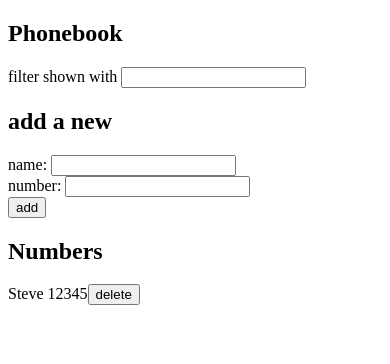
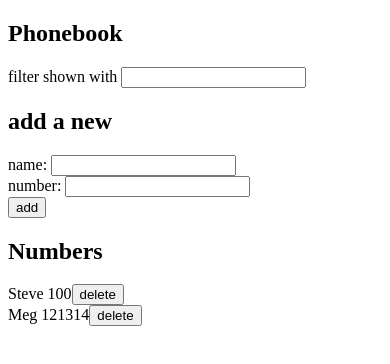
Before and after one commit to s-gas/full-stack-open, a React (Vite) app in the folder part2/phonebook/: page / in a window 390 px wide. Shown: the top 364 px of the page. Built offline with nearby package versions, Linux system fonts and the light colour scheme; data requests are answered from the project's data file.

Commit message:
Solve phonebook step 10: Implement PUT for updating phone number

```diff
--- a/part2/phonebook/db.json
+++ b/part2/phonebook/db.json
@@ -1,9 +1,14 @@
 {
   "persons": [
     {
-      "id": "1",
       "name": "Steve",
-      "number": "12345"
+      "number": "100",
+      "id": "1"
+    },
+    {
+      "name": "Meg",
+      "number": "121314",
+      "id": "1mR_-5dF6x0"
     }
   ],
   "$schema": "./node_modules/json-server/schema.json"
--- a/part2/phonebook/src/App.jsx
+++ b/part2/phonebook/src/App.jsx
@@ -36,10 +36,17 @@ const App = () => {
 
   const handleSubmit = (e) => {
     e.preventDefault();
-    if (persons.some((person) => person.name === newName)) {
-      alert(`${newName} is already added to phonebook`);
+    const newPerson = { name: newName, number: newNumber };
+    const person = persons.find((person) => person.name === newName);
+    if (person) {
+      if (confirm(`${newName} is already added to the phonebook, replcae the old number with a new one?`)) {
+        api
+          .update(newPerson, person.id)
+          .then(data => {
+            setPersons(persons.map((person) => person.id === data.id ? data : person));
+          });
+      }
     } else {
-      const newPerson = { name: newName, number: newNumber };
       api
         .create(newPerson)
         .then(data => {
--- a/part2/phonebook/src/services/persons.js
+++ b/part2/phonebook/src/services/persons.js
@@ -7,14 +7,19 @@ const getAll = () => {
   return req.then(res => res.data);
 }
 
-const create = (obj) => {
-  const req = axios.post(url, obj);
+const create = (entry) => {
+  const req = axios.post(url, entry);
   return req.then(res => res.data);
 }
 
-const remove = (person) => {
-  const req = axios.delete(`${url}/${person.id}`);
+const update = (entry, id) => {
+  const req = axios.put(`${url}/${id}`, entry);
   return req.then(res => res.data);
 }
 
-export default { getAll, create, remove }
+const remove = (entry) => {
+  const req = axios.delete(`${url}/${entry.id}`);
+  return req.then(res => res.data);
+}
+
+export default { getAll, create, update, remove }
```
